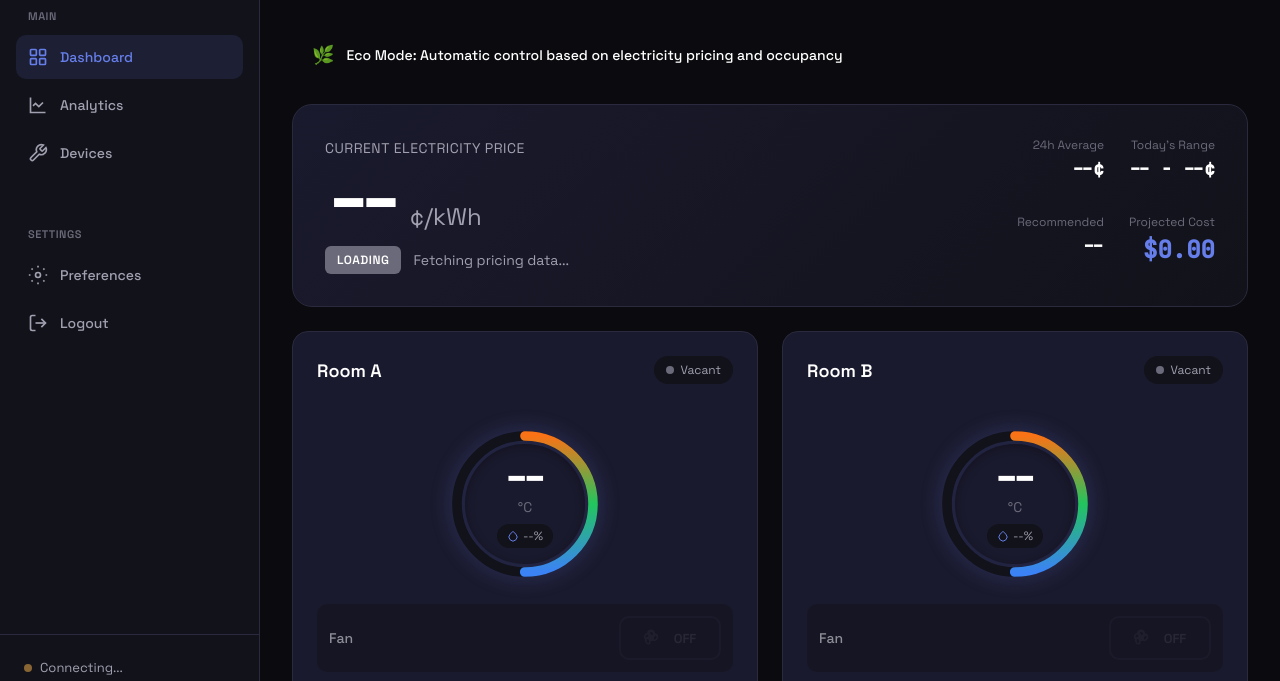
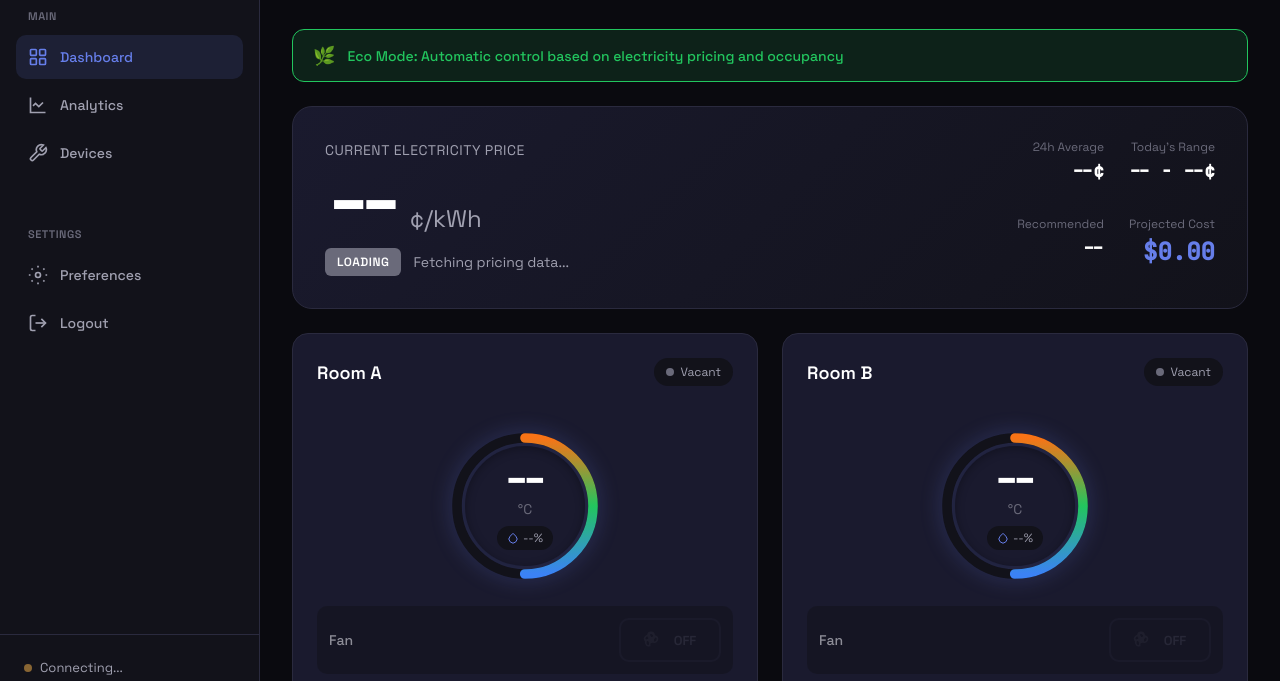
Before and after one commit to charliestoner1/smart-energy, a website: page dashboard/dashboard.html in a window 1280 px wide. Shown: the part 100-781 px from the top of the page. Drawn offline with nearby package versions, Linux system fonts and the light colour scheme; a script that the page names is missing.

Commit message:
fix: eco made banner on dashboard load

```diff
--- a/dashboard/dashboard.html
+++ b/dashboard/dashboard.html
@@ -101,7 +101,7 @@
     </header>
 
     <!-- Mode Info Banner -->
-    <div class="mode-info-banner" id="modeInfoBanner">
+    <div class="mode-info-banner eco" id="modeInfoBanner">
       <span class="mode-info-icon">🌿</span>
       <span class="mode-info-text" id="modeInfoText">Eco Mode: Automatic control based on electricity pricing and occupancy</span>
     </div>
```
